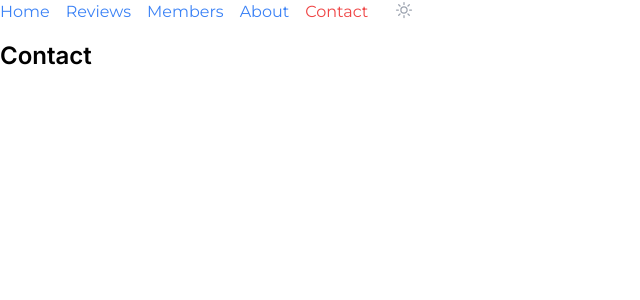
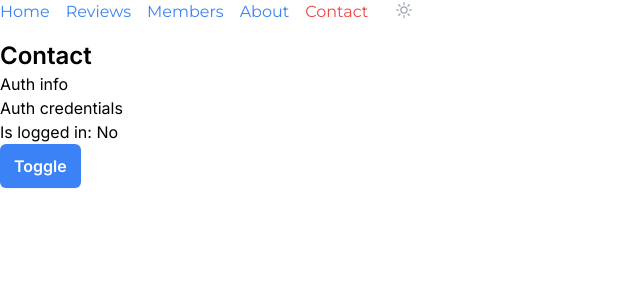
Before and after one commit to patrykomiotek/pcapp, a Next.js app: page /contact in a window 1280 px wide. Shown: the top 300 px of the page, without its empty margins (0-640 px from the left). Built offline with nearby package versions, Linux system fonts and the light colour scheme.

Commit message:
feat: contexts

```diff
--- a/src/app/Providers.tsx
+++ b/src/app/Providers.tsx
@@ -3,6 +3,7 @@
 import { ThemeProvider } from "next-themes";
 import { QueryClientProvider, QueryClient } from "@tanstack/react-query";
 import { ReactQueryDevtools } from "@tanstack/react-query-devtools";
+import { AuthProvider } from "@/components/Auth/AuthContext";
 
 type Props = {
   children: React.ReactNode;
@@ -13,7 +14,9 @@ const queryClient = new QueryClient();
 export const Providers = ({ children }: Props) => {
   return (
     <QueryClientProvider client={queryClient}>
-      <ThemeProvider attribute="class">{children}</ThemeProvider>
+      <ThemeProvider attribute="class">
+        <AuthProvider>{children}</AuthProvider>
+      </ThemeProvider>
       <ReactQueryDevtools initialIsOpen={false} />
     </QueryClientProvider>
   );
--- a/src/app/contact/page.tsx
+++ b/src/app/contact/page.tsx
@@ -1,5 +1,11 @@
+import { AuthInfo } from "@/components/Auth/AuthInfo";
 import { Header } from "@/ui";
 
 export default function ContactPage() {
-  return <Header>Contact</Header>;
+  return (
+    <div>
+      <Header>Contact</Header>
+      <AuthInfo />
+    </div>
+  );
 }
--- /dev/null
+++ b/src/components/Auth/AuthContext.tsx
@@ -0,0 +1,34 @@
+import { createContext, useContext, useState } from "react";
+
+type ContextType = {
+  isLogged: boolean;
+  toggle: () => void;
+  logIn: () => void;
+  logOut: () => void;
+};
+
+const AuthContext = createContext<ContextType | null>(null);
+
+export const useAuthContext = () => {
+  const context = useContext(AuthContext);
+  if (context) {
+    return context;
+  }
+  throw new Error("Oh no! Component should be placed inside AuthProvider");
+};
+
+const useAuth = () => {
+  const [isLogged, setIsLogged] = useState(false);
+
+  const toggle = () => setIsLogged((value) => !value);
+  const logIn = () => setIsLogged(true);
+  const logOut = () => setIsLogged(false);
+
+  return { isLogged, toggle, logIn, logOut };
+};
+
+export const AuthProvider = ({ children }: { children: React.ReactNode }) => {
+  return (
+    <AuthContext.Provider value={useAuth()}>{children}</AuthContext.Provider>
+  );
+};
--- /dev/null
+++ b/src/components/Auth/AuthCredentials.tsx
@@ -0,0 +1,16 @@
+"use client";
+
+import { Button } from "@/ui/Button";
+import { useAuthContext } from "./AuthContext";
+
+export const AuthCredentials = () => {
+  const { isLogged, toggle } = useAuthContext();
+
+  return (
+    <div>
+      <h3>Auth credentials</h3>
+      <p>Is logged in: {isLogged ? "Yes" : "No"}</p>
+      <Button label="Toggle" onClick={toggle} />
+    </div>
+  );
+};
--- /dev/null
+++ b/src/components/Auth/AuthInfo.tsx
@@ -0,0 +1,10 @@
+import { AuthCredentials } from "./AuthCredentials";
+
+export const AuthInfo = () => {
+  return (
+    <div>
+      <h2>Auth info</h2>
+      <AuthCredentials />
+    </div>
+  );
+};
```
